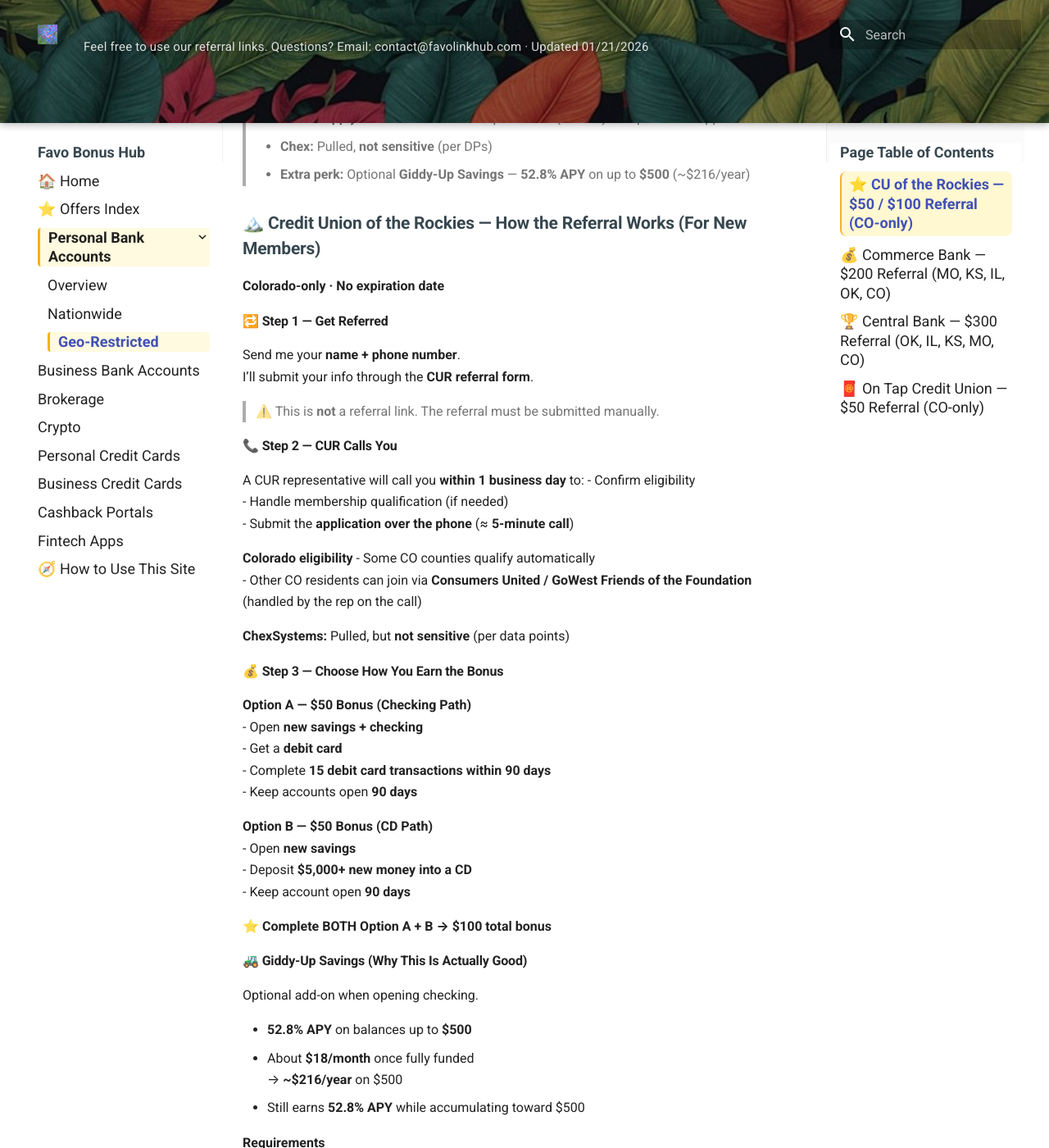
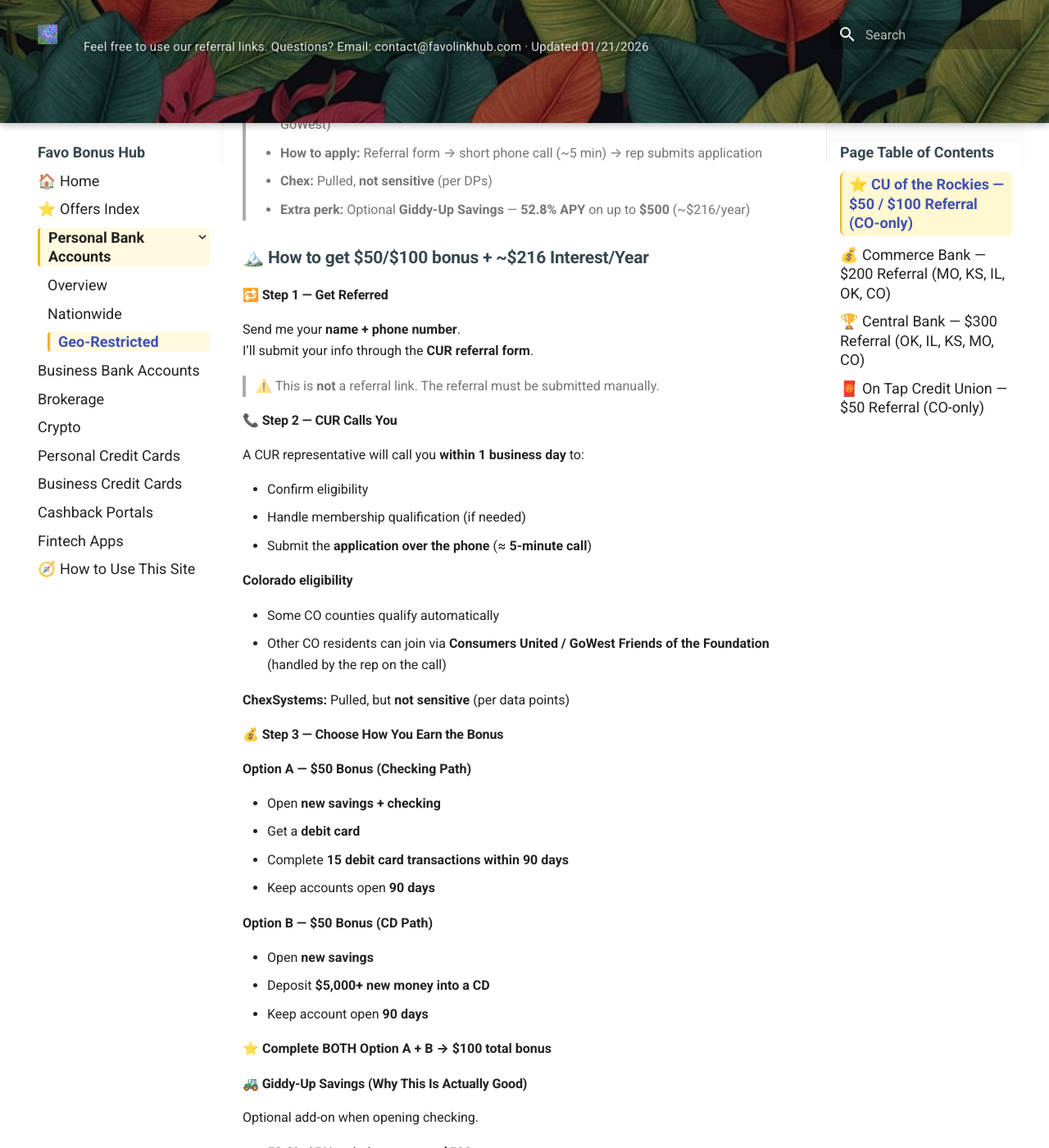
Before and after one commit to whispersofzephyr/favolinkhub-site, an MkDocs documentation site: the page built from docs/personal-bank-geo.md, in a window 1280 px wide and 1400 px high, scrolled down 551 px. Shown: the whole window at 82% size. Built offline with MkDocs 1.6.1 and Material for MkDocs 9.7.7, drawn with Linux system fonts in a browser that asks for light colours; part of the change alters nothing that is shown; some of the changed text lies outside the part shown.

Commit message:
Update personal-bank-geo.md

```diff
--- a/docs/personal-bank-geo.md
+++ b/docs/personal-bank-geo.md
@@ -8,7 +8,7 @@ If you are looking for accounts available nationwide, see:
 
 <a id="cu-of-the-rockies"></a>
 ## ⭐ CU of the Rockies — $50 / $100 Referral (CO-only)
-
+**Colorado-only · No expiration date**
 
 > **Quick Summary**
 >
@@ -18,8 +18,7 @@ If you are looking for accounts available nationwide, see:
 > - **Chex:** Pulled, **not sensitive** (per DPs)
 > - **Extra perk:** Optional **Giddy-Up Savings** — **52.8% APY** on up to **$500** (~$216/year)
 
-### 🏔️ Credit Union of the Rockies — How the Referral Works (For New Members)
-**Colorado-only · No expiration date**
+### 🏔️ How to get $50/$100 bonus + ~$216 Interest/Year
 
 #### 🔁 Step 1 — Get Referred
 Send me your **name + phone number**.
@@ -29,11 +28,13 @@ I’ll submit your info through the **CUR referral form**.
 
 #### 📞 Step 2 — CUR Calls You
 A CUR representative will call you **within 1 business day** to:
+
 - Confirm eligibility
 - Handle membership qualification (if needed)
 - Submit the **application over the phone** (≈ **5-minute call**)
 
 **Colorado eligibility**
+
 - Some CO counties qualify automatically
 - Other CO residents can join via **Consumers United / GoWest Friends of the Foundation**
   (handled by the rep on the call)
@@ -43,12 +44,14 @@ A CUR representative will call you **within 1 business day** to:
 #### 💰 Step 3 — Choose How You Earn the Bonus
 
 **Option A — $50 Bonus (Checking Path)**
+
 - Open **new savings + checking**
 - Get a **debit card**
 - Complete **15 debit card transactions within 90 days**
 - Keep accounts open **90 days**
 
 **Option B — $50 Bonus (CD Path)**
+
 - Open **new savings**
 - Deposit **$5,000+ new money into a CD**
 - Keep account open **90 days**
@@ -70,17 +73,10 @@ Optional add-on when opening checking.
 - **eStatements**
 
 **What works**
+
 - **Cash App & PayPal** count as debit transactions
 - **ACH from any external bank** works as direct deposit
 
-### 📝 Key Terms (Plain English)
-- **18+**, new members only
-- **Colorado only** (membership eligibility applies)
-- **One bonus per person**
-- **$25 early closure fee** if closed before 90 days
-- Bonus is **taxable**
-- Bonus usually posts **within ~2 business days** after requirements
-- Offer may be **changed or ended** at any time
 
 --8<-- "snippets/back-to-list.md"
 
```
